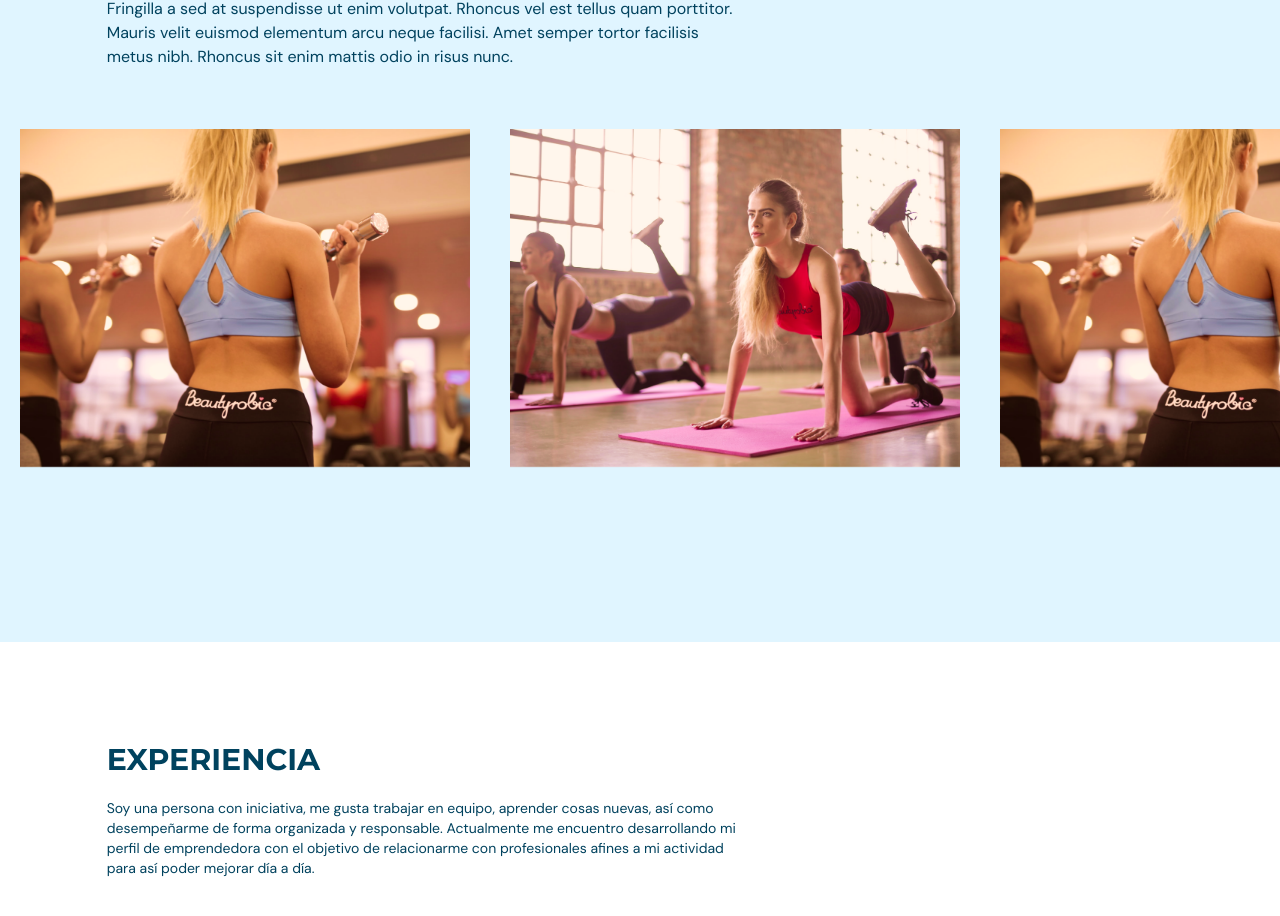
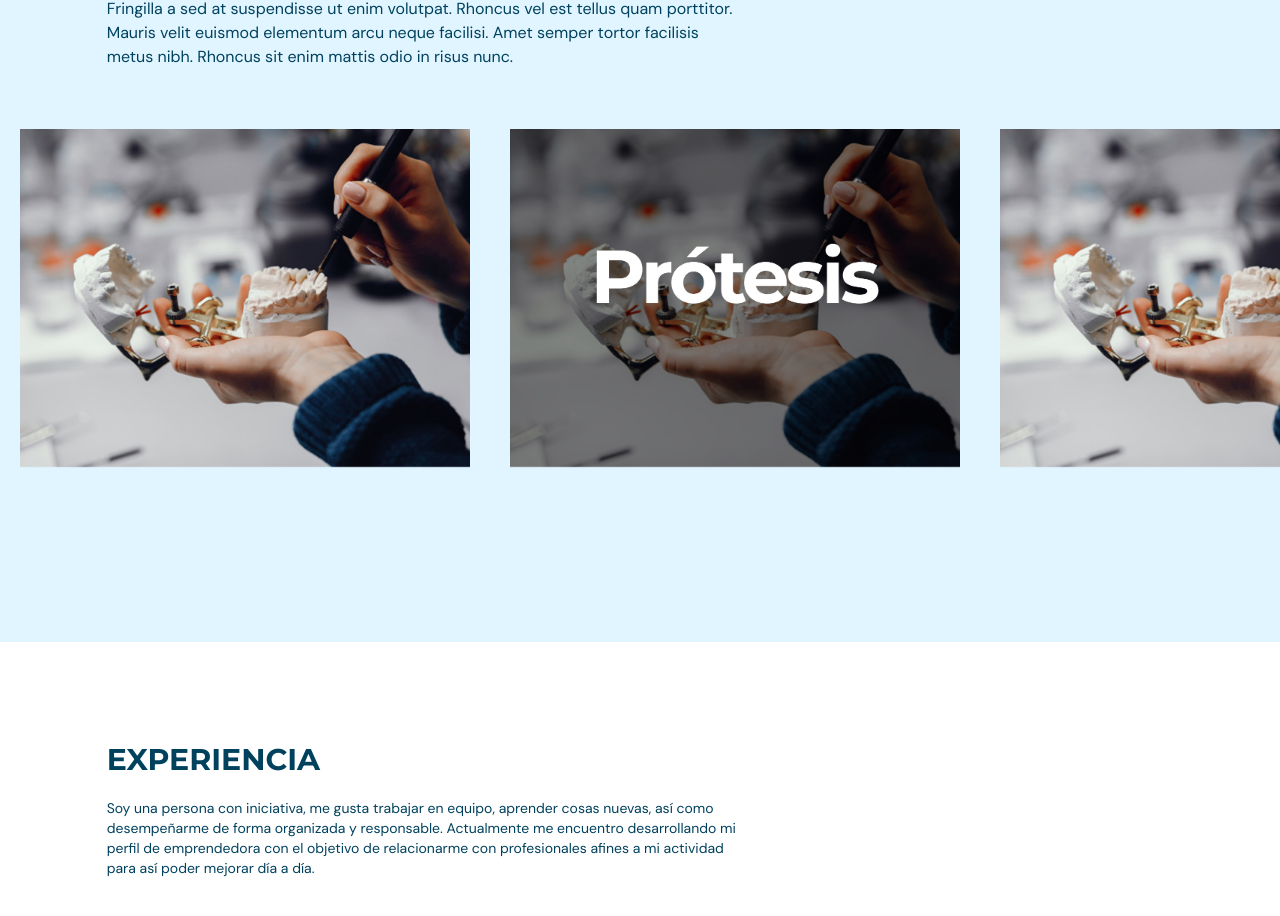
Before and after one commit to YamilH/mecanicadental-typescript, a React (Vite) app: page / in a window 1280 px wide. Shown: the part 1019-1935 px from the top of the page. Built offline with nearby package versions, Linux system fonts and the light colour scheme.

Commit message:
works beta

```diff
--- a/src/App.tsx
+++ b/src/App.tsx
@@ -2,13 +2,13 @@
 import Navbar from '@/components/navbar'
 import Home from "@/components/home";
 import Works from "./components/works";
-import Experience from "./components/experience";
+import Benefits from "./components/benefits";
 import Faq from "./components/faq";
 import Contact from "./components/contact";
 import Footer from "./components/footer";
 
 import { SelectedPage } from "@/shared/types";
-import Benefits from "./components/benefits";
+
 
 enum SelectedPage {
   Home = "inicio",
--- a/src/components/works/index.tsx
+++ b/src/components/works/index.tsx
@@ -1,10 +1,10 @@
 import { SelectedPage, ClassType } from "@/shared/types";
-import image1 from "@/assets/image1.png";
-import image2 from "@/assets/image2.png";
-import image3 from "@/assets/image1.png";
-import image4 from "@/assets/image2.png";
-import image5 from "@/assets/image1.png";
-import image6 from "@/assets/image2.png";
+import image1 from "@/assets/image1.jpg";
+import image2 from "@/assets/image2.jpg";
+import image3 from "@/assets/image1.jpg";
+import image4 from "@/assets/image2.jpg";
+import image5 from "@/assets/image1.jpg";
+import image6 from "@/assets/image2.jpg";
 import { motion } from "framer-motion";
 import HText from "@/shared/HText";
 import Class from "./Class";
@@ -12,33 +12,37 @@
 
 const classes: Array<ClassType> = [
   {
-    name: "Weight Training Classes",
+    name: "Prótesis",
     description:
       "Lorem ipsum dolor sit amet, consectetur adipiscing elit, sed do eiusmod tempor incididunt ut labore et dolore magna aliqua. Ut enim ad minim veniam, quis nostrud exercitation ullamco laboris nisi ut aliquip ex ea commodo consequat.",
     image: image1,
   },
   {
-    name: "Yoga Classes",
+    name: "Ortodoncia",
+    description:
+    "Lorem ipsum dolor sit amet, consectetur adipiscing elit, sed do eiusmod tempor incididunt ut labore et dolore magna aliqua. Ut enim ad minim veniam, quis nostrud exercitation ullamco laboris nisi ut aliquip ex ea commodo consequat.",
     image: image2,
   },
   {
-    name: "Ab Core Classes",
+    name: "Dientes",
     description:
       "Lorem ipsum dolor sit amet, consectetur adipiscing elit, sed do eiusmod tempor incididunt ut labore et dolore magna aliqua. Ut enim ad minim veniam, quis nostrud exercitation ullamco laboris nisi ut aliquip ex ea commodo consequat.",
     image: image3,
   },
   {
-    name: "Adventure Classes",
+    name: "Presupuesto",
     description:
       "Lorem ipsum dolor sit amet, consectetur adipiscing elit, sed do eiusmod tempor incididunt ut labore et dolore magna aliqua. Ut enim ad minim veniam, quis nostrud exercitation ullamco laboris nisi ut aliquip ex ea commodo consequat.",
     image: image4,
   },
   {
-    name: "Fitness Classes",
+    name: "Presupuesto",
+    description:
+      "Lorem ipsum dolor sit amet, consectetur adipiscing elit, sed do eiusmod tempor incididunt ut labore et dolore magna aliqua. Ut enim ad minim veniam, quis nostrud exercitation ullamco laboris nisi ut aliquip ex ea commodo consequat.",
     image: image5,
   },
   {
-    name: "Training Classes",
+    name: "Presupuesto",
     description:
       "Lorem ipsum dolor sit amet, consectetur adipiscing elit, sed do eiusmod tempor incididunt ut labore et dolore magna aliqua. Ut enim ad minim veniam, quis nostrud exercitation ullamco laboris nisi ut aliquip ex ea commodo consequat.",
     image: image6,
```
Also changed, not shown: src/assets/image1.jpg (added), src/assets/image2.jpg (added).
